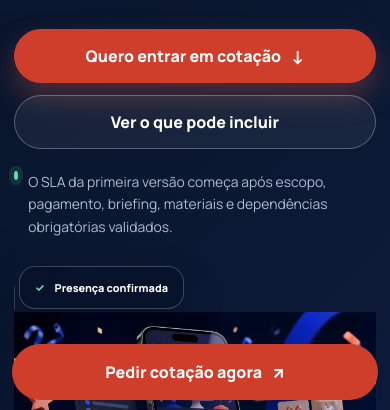
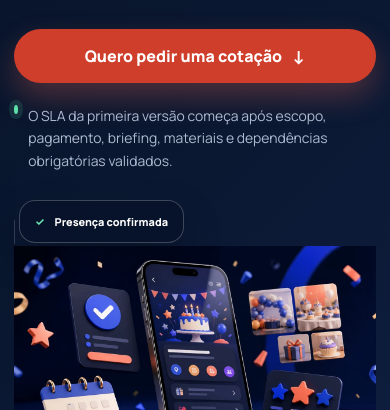
Before and after one commit to russodrl/confirma-play, a website: page public/index.html in a window 390 px wide. Shown: the part 434-844 px from the top of the page. Drawn offline with Linux system fonts and the light colour scheme.

Commit message:
fix: simplify hero quote actions

```diff
--- a/public/app.js
+++ b/public/app.js
@@ -3,10 +3,29 @@ const menuButton = document.querySelector('.menu-toggle');
 const nav = document.querySelector('.nav-links');
 const quoteForm = document.querySelector('#quoteForm');
 const quoteStatus = document.querySelector('#quoteStatus');
+const mobileCta = document.querySelector('.mobile-cta');
+const experienceSection = document.querySelector('#experiencia');
+const quoteSection = document.querySelector('#cotacao');
 
 const setHeader = () => header?.classList.toggle('is-scrolled', window.scrollY > 18);
-setHeader();
-window.addEventListener('scroll', setHeader, { passive: true });
+const setMobileCta = () => {
+  if (!mobileCta || !experienceSection || !quoteSection) return;
+  const isMobile = window.matchMedia('(max-width: 620px)').matches;
+  const reachedExperience = experienceSection.getBoundingClientRect().top <= window.innerHeight * .8;
+  const reachedQuote = quoteSection.getBoundingClientRect().top <= window.innerHeight * .8;
+  const visible = isMobile && reachedExperience && !reachedQuote;
+  mobileCta.classList.toggle('is-visible', visible);
+  mobileCta.setAttribute('aria-hidden', String(!visible));
+  mobileCta.tabIndex = visible ? 0 : -1;
+};
+
+const updateScrollState = () => {
+  setHeader();
+  setMobileCta();
+};
+updateScrollState();
+window.addEventListener('scroll', updateScrollState, { passive: true });
+window.addEventListener('resize', setMobileCta);
 
 menuButton?.addEventListener('click', () => {
   const open = nav?.classList.toggle('is-open');
--- a/public/index.html
+++ b/public/index.html
@@ -117,8 +117,7 @@
           <h1>Seu evento vira uma <em>experiência.</em></h1>
           <p class="hero-sub">Convite, confirmação de presença, fotos, calendário, mapa, música original e até um jogo personalizado, tudo em um só link.</p>
           <div class="hero-actions">
-            <a class="button button-primary" data-quote-link href="#cotacao">Quero entrar em cotação <span class="button-icon" aria-hidden="true">↓</span></a>
-            <a class="button button-ghost" href="#experiencia">Ver o que pode incluir</a>
+            <a class="button button-primary" data-quote-link href="#cotacao">Quero pedir uma cotação <span class="button-icon" aria-hidden="true">↓</span></a>
           </div>
           <p class="hero-note"><i aria-hidden="true"></i> O SLA da primeira versão começa após escopo, pagamento, briefing, materiais e dependências obrigatórias validados.</p>
         </div>
@@ -480,7 +479,7 @@
     </div>
   </footer>
 
-  <a class="button button-primary mobile-cta" data-quote-link href="#cotacao">Pedir cotação agora <span aria-hidden="true">↗</span></a>
+  <a class="button button-primary mobile-cta" data-quote-link href="#cotacao" aria-hidden="true" tabindex="-1">Pedir cotação agora <span aria-hidden="true">↗</span></a>
 
   <script src="/app.js" defer></script>
 </body>
--- a/public/styles.css
+++ b/public/styles.css
@@ -524,10 +524,10 @@ button, input, textarea, select { font: inherit; }
     left: 12px;
     right: 12px;
     bottom: calc(10px + env(safe-area-inset-bottom));
-    display: flex;
     min-height: 56px;
     box-shadow: 0 18px 45px rgba(7,19,41,.28);
   }
+  .mobile-cta.is-visible { display: flex; }
 }
 
 @media (prefers-reduced-motion: reduce) {
```
Also changed, not shown: tests/site.test.js (+9 -1 lines).
